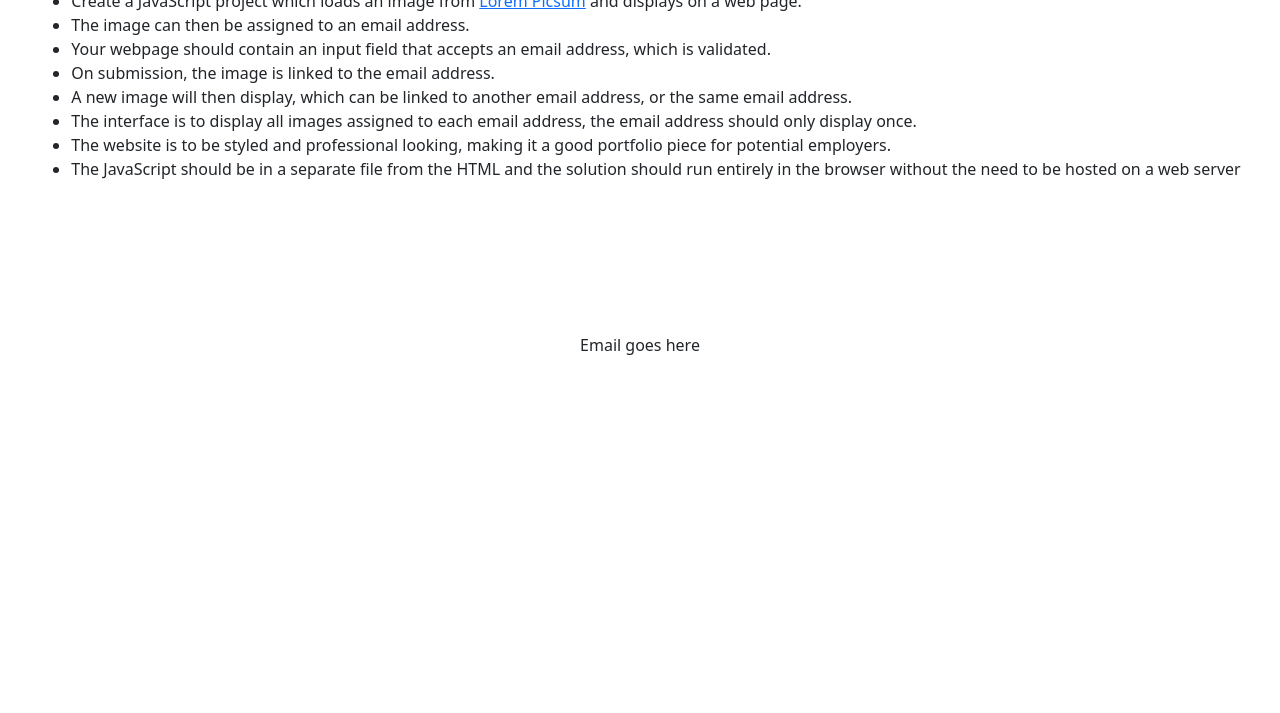
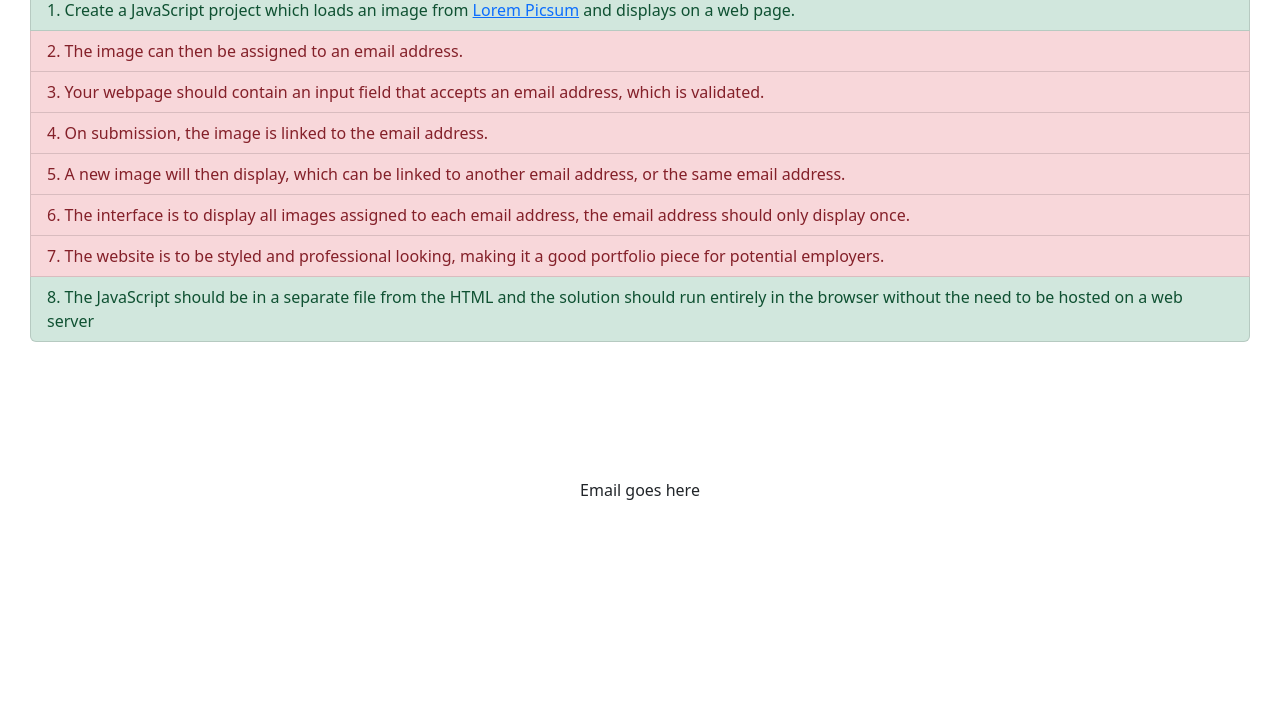
Before and after one commit to steven-lui/javascript-array-reflection, a website: page src/index.html in a window 1280 px wide. Shown: the part 87-800 px from the top of the page. Drawn offline with nearby package versions, Linux system fonts and the light colour scheme; files that its build step writes are made by us from their sources; no server answers.

Commit message:
Format list
Numbered list, using Bootstrap

```diff
--- a/src/assets/scss/styles.scss
+++ b/src/assets/scss/styles.scss
@@ -11,6 +11,9 @@
 @import "../../../node_modules/bootstrap/scss/variables";
 
 // 4. Include any default map overrides here
+ul {
+    width: 100%;
+}
 
 // 5. Include remainder of required parts
 @import "../../../node_modules/bootstrap/scss/maps";
@@ -26,6 +29,8 @@
 @import "../../../node_modules/bootstrap/scss/grid";
 @import "../../../node_modules/bootstrap/scss/helpers";
 
+@import "../../../node_modules/bootstrap/scss/list-group";
+
 // 7. Optionally include utilities API last to generate classes based on the Sass map in `_utilities.scss`
 @import "../../../node_modules/bootstrap/scss/utilities/api";
 
--- a/src/index.html
+++ b/src/index.html
@@ -17,22 +17,28 @@
         <section id="introduction">
             <div class="container-fluid">
                 <h1>JavaScript Array Reflection</h1>
-                <ul>
-                    <li>Create a JavaScript project which loads an image from <a href="https://picsum.photos/"
-                            target="_blank" rel="noopener noreferrer">Lorem Picsum</a> and displays on a web page.</li>
-                    <li>The image can then be assigned to an email address.</li>
-                    <li>Your webpage should contain an input field that accepts an email address, which is validated.
+                <ul class="list-group list-group-numbered">
+                    <li class="list-group-item list-group-item-success">Create a JavaScript project which loads an image from <a
+                            href="https://picsum.photos/" target="_blank" rel="noopener noreferrer">Lorem Picsum</a> and
+                        displays on a web page.</li>
+                    <li class="list-group-item list-group-item-danger">The image can then be assigned to an email address.</li>
+                    <li class="list-group-item list-group-item-danger">Your webpage should contain an input field that accepts an email
+                        address, which is validated.
                     </li>
-                    <li>On submission, the image is linked to the email address.</li>
-                    <li>A new image will then display, which can be linked to another email address, or the same email
+                    <li class="list-group-item list-group-item-danger">On submission, the image is linked to the email address.</li>
+                    <li class="list-group-item list-group-item-danger">A new image will then display, which can be linked to another email
+                        address, or the same email
                         address.</li>
-                    <li>The interface is to display all images assigned to each email address, the email address should
+                    <li class="list-group-item list-group-item-danger">The interface is to display all images assigned to each email address,
+                        the email address should
                         only
                         display once. </li>
-                    <li>The website is to be styled and professional looking, making it a good portfolio piece for
+                    <li class="list-group-item list-group-item-danger">The website is to be styled and professional looking, making it a good
+                        portfolio piece for
                         potential
                         employers. </li>
-                    <li>The JavaScript should be in a separate file from the HTML and the solution should run entirely
+                    <li class="list-group-item  list-group-item-success">The JavaScript should be in a separate file from the HTML and the
+                        solution should run entirely
                         in
                         the browser without the need to be hosted on a web server</li>
                 </ul>
```
Also changed, not shown: dist/css/styles.min.css, dist/index.html.
